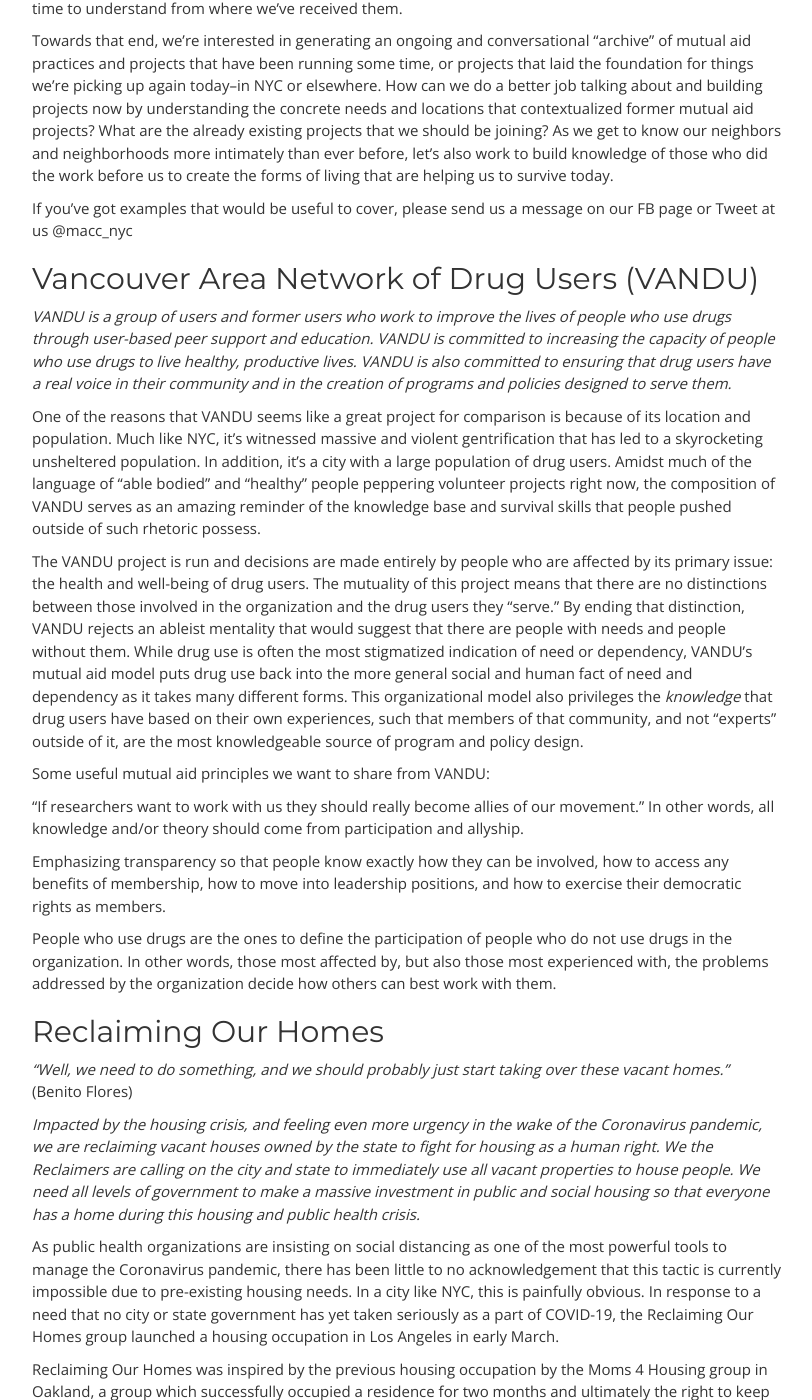
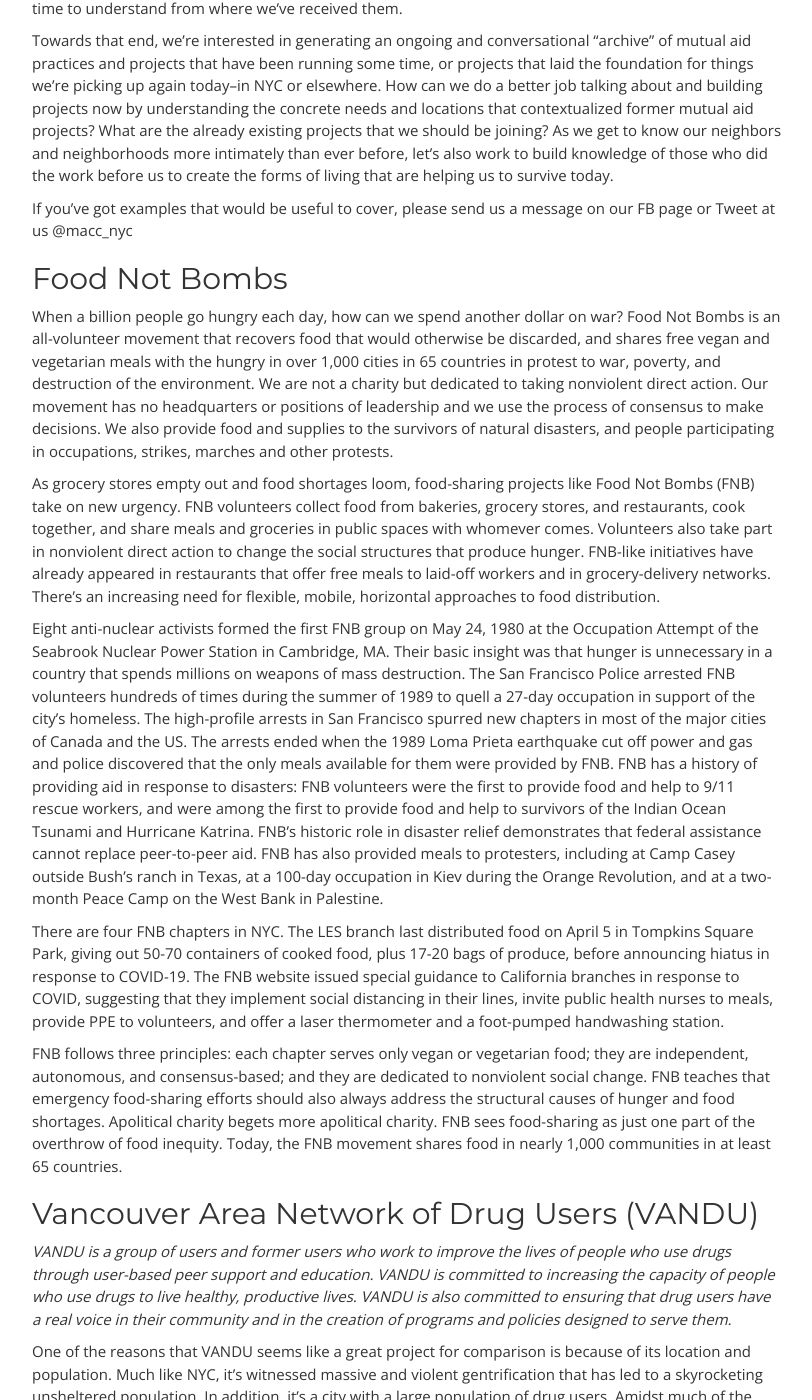
Before and after one commit to MACCNYC/maccnyc.github.io, a Jekyll site: the page built from _posts/2020-04-06-Mutual-Aid-Dispatches.md, in a window 1280 px wide and 1400 px high, scrolled down 901 px. Shown: the whole window, without its empty margins (233-1045 px from the left). Built offline with Jekyll 4.4.1, drawn with Linux system fonts in a browser that asks for light colours; some web fonts are replaced.

Commit message:
Update 2020-04-06-Mutual-Aid-Dispatches.md
New MAD added 4/16

```diff
--- a/_posts/2020-04-06-Mutual-Aid-Dispatches.md
+++ b/_posts/2020-04-06-Mutual-Aid-Dispatches.md
@@ -35,6 +35,23 @@
 those who did the work before us to create the forms of living that are helping us to survive today.
 
 If you’ve got examples that would be useful to cover, please send us a message on our FB page or Tweet at us @macc_nyc
+
+
+
+
+## Food Not Bombs
+
+When a billion people go hungry each day, how can we spend another dollar on war? Food Not Bombs is an all-volunteer movement that recovers food that would otherwise be discarded, and shares free vegan and vegetarian meals with the hungry in over 1,000 cities in 65 countries in protest to war, poverty, and destruction of the environment. We are not a charity but dedicated to taking nonviolent direct action. Our movement has no headquarters or positions of leadership and we use the process of consensus to make decisions. We also provide food and supplies to the survivors of natural disasters, and people participating in occupations, strikes, marches and other protests.
+
+As grocery stores empty out and food shortages loom, food-sharing projects like Food Not Bombs (FNB) take on new urgency. FNB volunteers collect food from bakeries, grocery stores, and restaurants, cook together, and share meals and groceries in public spaces with whomever comes. Volunteers also take part in nonviolent direct action to change the social structures that produce hunger. FNB-like initiatives have already appeared in restaurants that offer free meals to laid-off workers and in grocery-delivery networks. There’s an increasing need for flexible, mobile, horizontal approaches to food distribution.
+
+Eight anti-nuclear activists formed the first FNB group on May 24, 1980 at the Occupation Attempt of the Seabrook Nuclear Power Station in Cambridge, MA. Their basic insight was that hunger is unnecessary in a country that spends millions on weapons of mass destruction. The San Francisco Police arrested FNB volunteers hundreds of times during the summer of 1989 to quell a 27-day occupation in support of the city’s homeless. The high-profile arrests in San Francisco spurred new chapters in most of the major cities of Canada and the US. The arrests ended when the 1989 Loma Prieta earthquake cut off power and gas and police discovered that the only meals available for them were provided by FNB. FNB has a history of providing aid in response to disasters: FNB volunteers were the first to provide food and help to 9/11 rescue workers, and were among the first to provide food and help to survivors of the Indian Ocean Tsunami and Hurricane Katrina. FNB’s historic role in disaster relief demonstrates that federal assistance cannot replace peer-to-peer aid. FNB has also provided meals to protesters, including at Camp Casey outside Bush’s ranch in Texas, at a 100-day occupation in Kiev during the Orange Revolution, and at a two-month Peace Camp on the West Bank in Palestine.
+
+There are four FNB chapters in NYC. The LES branch last distributed food on April 5 in Tompkins Square Park, giving out 50-70 containers of cooked food, plus 17-20 bags of produce, before announcing hiatus in response to COVID-19. The FNB website issued special guidance to California branches in response to COVID, suggesting that they implement social distancing in their lines, invite public health nurses to meals, provide PPE to volunteers, and offer a laser thermometer and a foot-pumped handwashing station.
+
+FNB follows three principles: each chapter serves only vegan or vegetarian food; they are independent, autonomous, and consensus-based; and they are dedicated to nonviolent social change. FNB teaches that emergency food-sharing efforts should also always address the structural causes of hunger and food shortages. Apolitical charity begets more apolitical charity. FNB sees food-sharing as just one part of the overthrow of food inequity. Today, the FNB movement shares food in nearly 1,000 communities in at least 65 countries.
+
+
 
 
 ## Vancouver Area Network of Drug Users (VANDU)
```
Also changed, not shown: other parts of _posts/2020-04-06-Mutual-Aid-Dispatches.md (+1 -1 lines).
